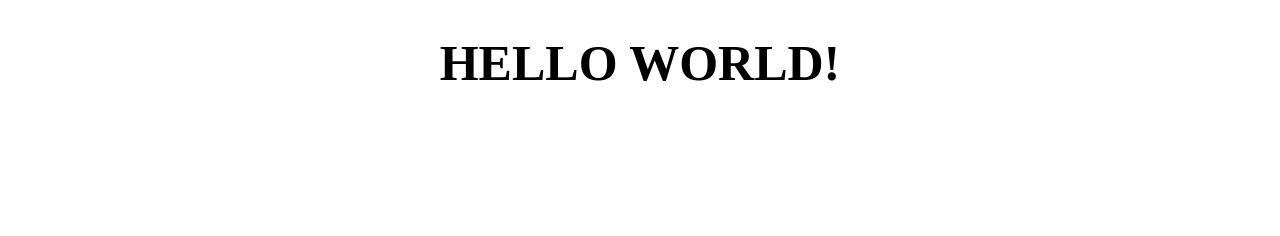
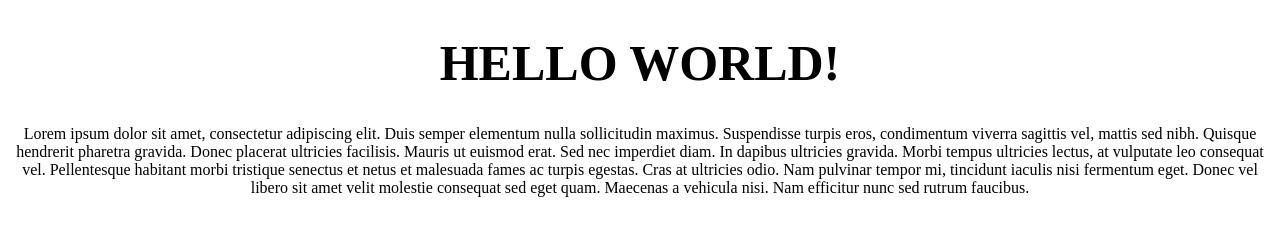
Before and after one commit to DaneRaarup/Boredom, a plain HTML site: page index.html in a window 1280 px wide. Drawn offline with Linux system fonts and the light colour scheme.

Commit message:
Update index.html

```diff
--- a/index.html
+++ b/index.html
@@ -5,5 +5,8 @@
 </head>
 <body style="text-align: center">
   <h1>HELLO WORLD!</h1>
+
+  <p>Lorem ipsum dolor sit amet, consectetur adipiscing elit. Duis semper elementum nulla sollicitudin maximus. Suspendisse turpis eros, condimentum viverra sagittis vel, mattis sed nibh. Quisque hendrerit pharetra gravida. Donec placerat ultricies facilisis. Mauris ut euismod erat. Sed nec imperdiet diam. In dapibus ultricies gravida. Morbi tempus ultricies lectus, at vulputate leo consequat vel. Pellentesque habitant morbi tristique senectus et netus et malesuada fames ac turpis egestas. Cras at ultricies odio. Nam pulvinar tempor mi, tincidunt iaculis nisi fermentum eget. Donec vel libero sit amet velit molestie consequat sed eget quam. Maecenas a vehicula nisi. Nam efficitur nunc sed rutrum faucibus.</p>
+
 </body>
 </html>
```
